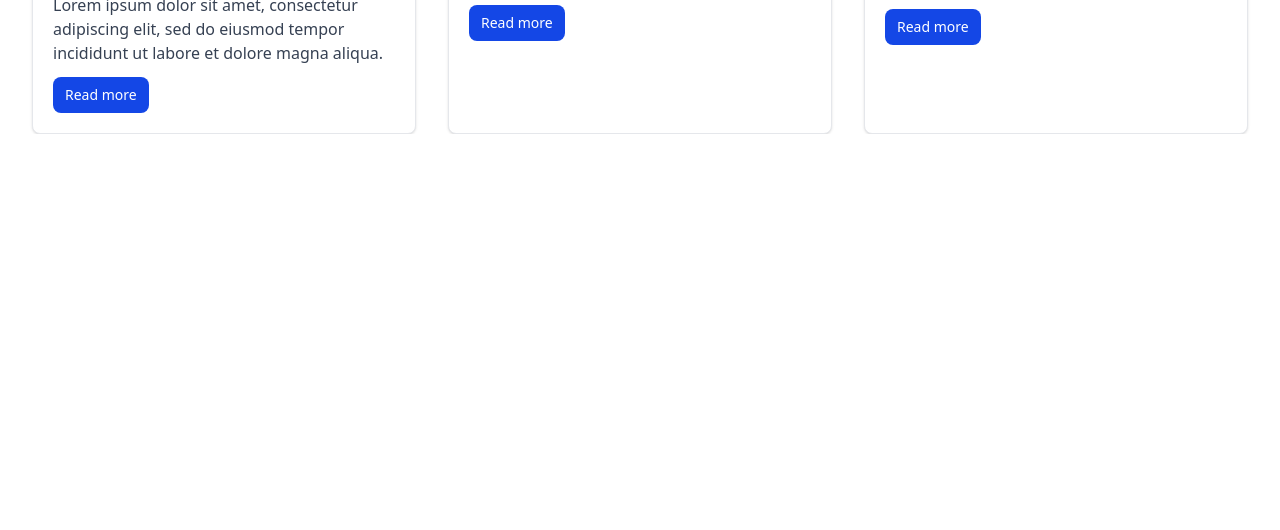
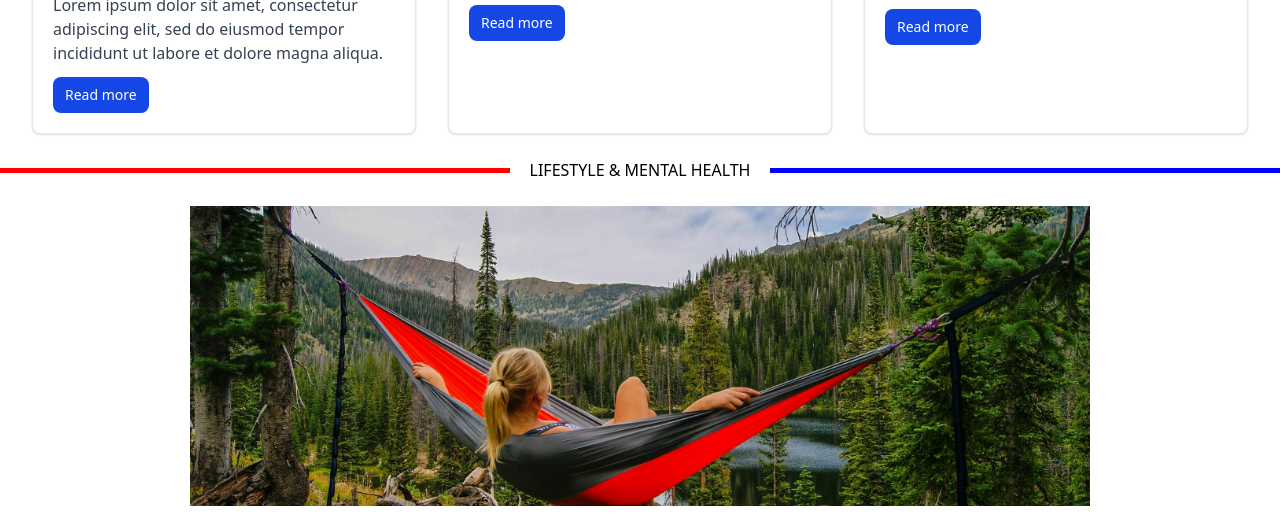
Before and after one commit to chocolategainz/blog, a website: page index.html in a window 1280 px wide. Shown: the part 2223-2753 px from the top of the page. Before the commit the page ends 2357 px from the top, so only its background shows below. Drawn offline with nearby package versions, Linux system fonts and the light colour scheme.

Commit message:
final content

```diff
--- a/index.html
+++ b/index.html
@@ -183,5 +183,19 @@
      </div>
     </div>
 
+    <!--Lifestyle-->
+    <br>
+<div class = "divider-container">
+    <div class = "divider"></div>
+    <h4 class = "sub-heading">LIFESTYLE & MENTAL HEALTH</h4>
+        <div class = "dividerA"></div>
+        </div>
+<br>
+
+<div class = "picture-container-D">
+    <img src = "Pictures/Main Picture/zach-betten-KYTT8L5JLDs-unsplash.jpg" alt="books" class = "books" loading="lazy">
+</div>
+<br>
+
 </body>
 </html>
--- a/style.css
+++ b/style.css
@@ -77,7 +77,7 @@ object-fit: cover;
 }
 
 /*Main Image*/
-.picture-container-B , .picture-container-C {
+.picture-container-B , .picture-container-C , .picture-container-D  {
     display:flex;
     justify-content: center;
     align-items: center;
```
Also changed, not shown: Pictures/Main Picture/zach-betten-KYTT8L5JLDs-unsplash.jpg (added).
